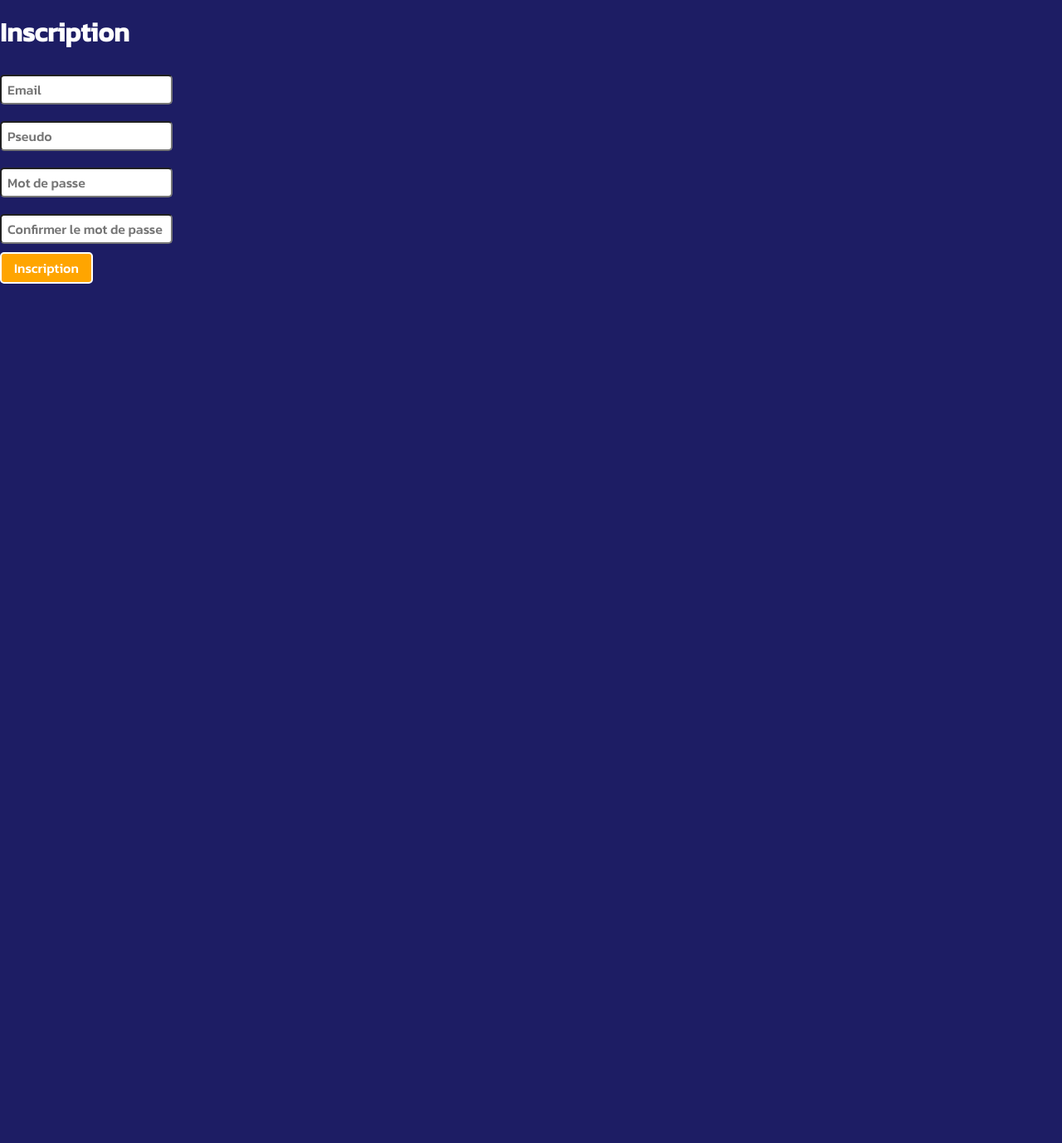
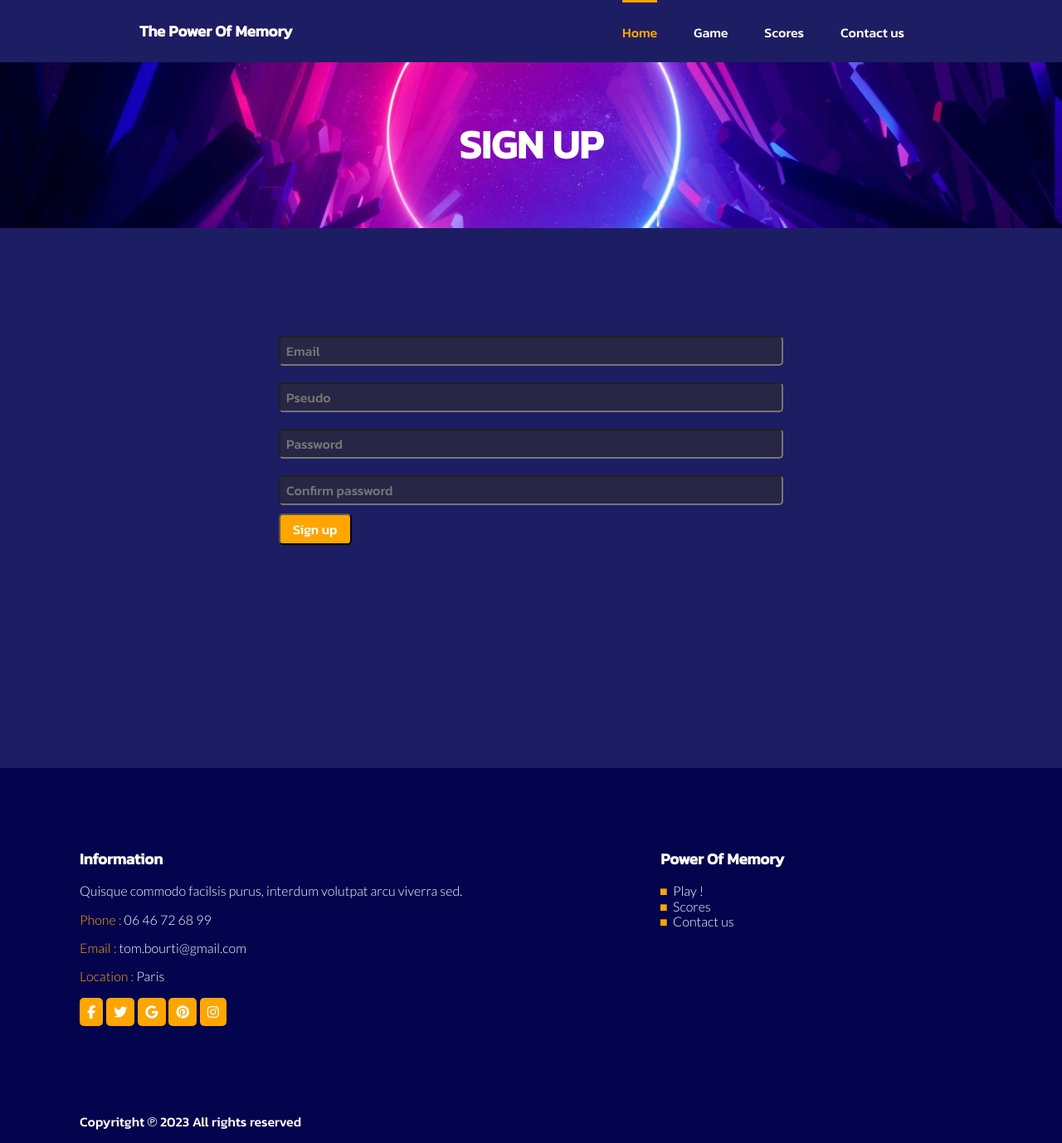
Before and after one commit to hard-tech/fantasy-memory, a PHP site: page /register.html in a window 1280 px wide. Shown: the whole page at 83% size. Before the commit the page ends 342 px from the top, so only its background shows below. Run offline with PHP 8.4, Linux system fonts and the light colour scheme; some libraries are stand-ins or nearby versions.

Commit message:
Live coding: login and register style updated

```diff
--- a/assets/css/main.css
+++ b/assets/css/main.css
@@ -39,7 +39,6 @@ form input::placeholder {
 form button {
     padding: 8px 15px;
     background-color: orange;
-    border: solid 2px white;
     color: white;
 
     border-radius: 5px;
@@ -49,6 +48,7 @@ form button {
     display: flex;
 }
 
+<<<<<<< Updated upstream
 #no-margin-bot {
     margin-bottom: 0;
 }
@@ -70,6 +70,11 @@ form button {
     justify-content: space-between;
 }
 
+.container-center {
+    display: flex;
+    justify-content: center;
+}
+
 .img-fluid {
     max-width: 100%;
     height: auto;
@@ -89,6 +94,28 @@ form button {
     justify-content: center;
 }
 
+.banner {
+    height: 200px;
+
+    display: flex;
+    align-items: center;
+    flex-direction: column;
+    justify-content: center;
+
+    background: url("../img/bg_head.jpg");
+    background-repeat: no-repeat;
+    background-position: center;
+    background-size: cover;
+}
+
+.banner h1 {
+    font-size: 3rem;
+    margin: 0;
+}
+
+#no-margin-bot {
+    margin-bottom: 0;
+}
 
 /*
     Home page (index.html) properties
@@ -286,3 +313,35 @@ form button {
         height: 34vh;
     */
 }
+
+/*
+    Login / Register page (login.html / register.html)
+*/
+
+.login-register-form {
+    height: 50vh;
+    display: flex;
+    flex-direction: column;
+    justify-content: center;
+    align-items: strech;
+}
+
+.login-register-form input {
+    margin: 10px 0px;
+    width: 600px;
+    color: white;
+    background-color: #272645;
+
+    border-radius: 5px;
+}
+
+.login-register-form input::placeholder {
+    padding: 5px;
+}
+
+.login-register form button {
+    padding: 8px 15px;
+    background-color: orange;
+    color: white;
+    border-radius: 5px;
+}
--- a/register.html
+++ b/register.html
@@ -1,31 +1,81 @@
 <!DOCTYPE html>
 <html lang="fr">
+
 <head>
     <meta name="description" content="Site Memories pour la coding factory projet flash">
     <meta charset="UTF-8">
     <meta name="viewport" content="width=device-width, initial-scale=1.0">
+    <title>Login</title>
 
-    <!-- ### Imports Css ### -->
+    <link rel="stylesheet" href="assets/css/normalize.css ">
+    <script src="https://kit.fontawesome.com/6abcad6372.js" crossorigin="anonymous"></script>
+
     <link rel="stylesheet" href="assets/css/header.css">
     <link rel="stylesheet" href="assets/css/footer.css">
     <link rel="stylesheet" href="assets/css/main.css">
-        <link rel="stylesheet" href="assets/css/normalize.css">
-        <link rel="stylesheet" href="assets/css/style.css">
 
-    <title>Register</title>
 </head>
-<body>
-    <!-- TODO: Copy homepage header there -->
-    <h1>Inscription</h1>
-    <div>
-        <form>
+
+<body id="bodyGames">
+    <header>
+        <nav>
+            <h3>The Power Of Memory</h3>
+            <ul>
+                <li><a id="active" href="">Home</a></li>
+                <li><a href="">Game</a></li>
+                <li><a href="">Scores</a></li>
+                <li><a href="">Contact us</a></li>
+            </ul>
+        </nav>
+    </header>
+
+    <main>
+        <section class="banner">
+            <h1>SIGN UP</h1>
+        </section>
+        <section class="container container-center">
+            <form class="login-register-form">
                 <input type="text" placeholder="Email" ></input>
                 <input type="text" placeholder="Pseudo" ></input>
-            <input type="text" placeholder="Mot de passe" ></input>
-            <input type="text" placeholder="Confirmer le mot de passe" ></input>
-            <button type="submit">Inscription</button>
+                <input type="text" placeholder="Password" ></input>
+                <input type="text" placeholder="Confirm password" ></input>
+                <div>
+                    <button type="submit">Sign up</button>
+                </div>
             </form>
         </div>
-    <!-- TODO: Copy homepage footer there -->
+        </section>
+    </main>
+
+    <footer>
+        <section>
+            <div class="footer-info">
+                <h3>Information</h3>
+                <p class="lorem-text">Quisque commodo facilsis purus, interdum volutpat arcu viverra sed.</p>
+                <p class="lorem-text"><span class="Fspan">Phone :</span> 06 46 72 68 99</p>
+                <p class="lorem-text"><span class="Fspan">Email :</span> tom.bourti@gmail.com</p>
+                <p class="lorem-text"><span class="Fspan">Location :</span> Paris</p>
+                <div>
+                    <i class="iconf fa-brands fa-facebook-f"></i>
+                    <i class="iconf fa-brands fa-twitter"></i>
+                    <i class="iconf fa-brands fa-google"></i>
+                    <i class="iconf fa-brands fa-pinterest"></i>
+                    <i class="iconf fa-brands fa-instagram"></i>
+                </div>
+            </div>
+            <div class="footer-info">
+                <h3>Power Of Memory</h3>
+                <ul class="lorem-text">
+                    <li>Play !</li>
+                    <li>Scores</li>
+                    <li>Contact us</li>
+                </ul>
+            </div>
+            <div></div>
+        </section>
+        <p id="copyright">Copyritght &copysr; 2023 All rights reserved</p>
+    </footer>
+
 </body>
+
 </html>
```
Also changed, not shown: login.html (+61 -11 lines). Lines whose indentation alone changed are shown as unchanged.
